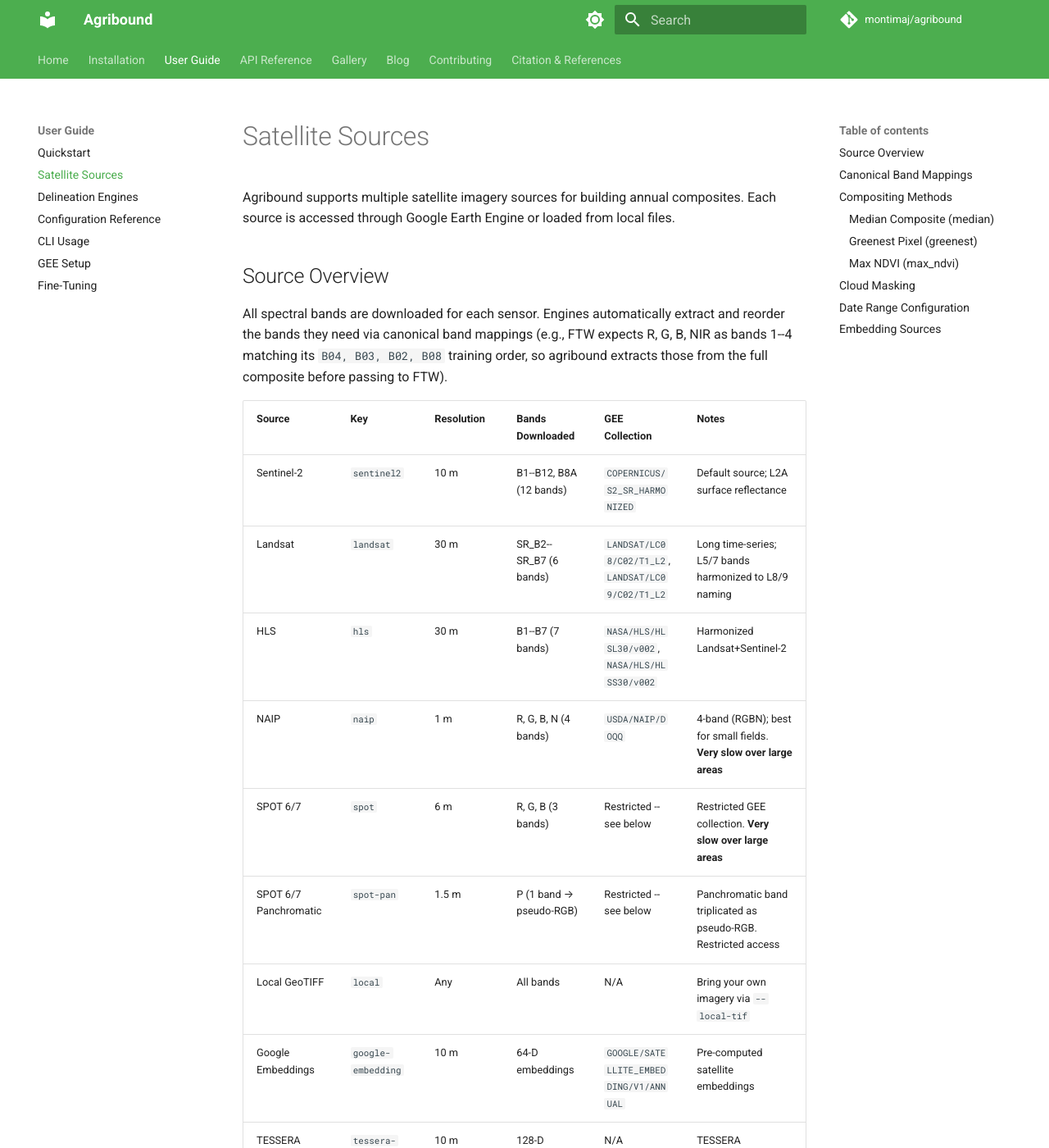
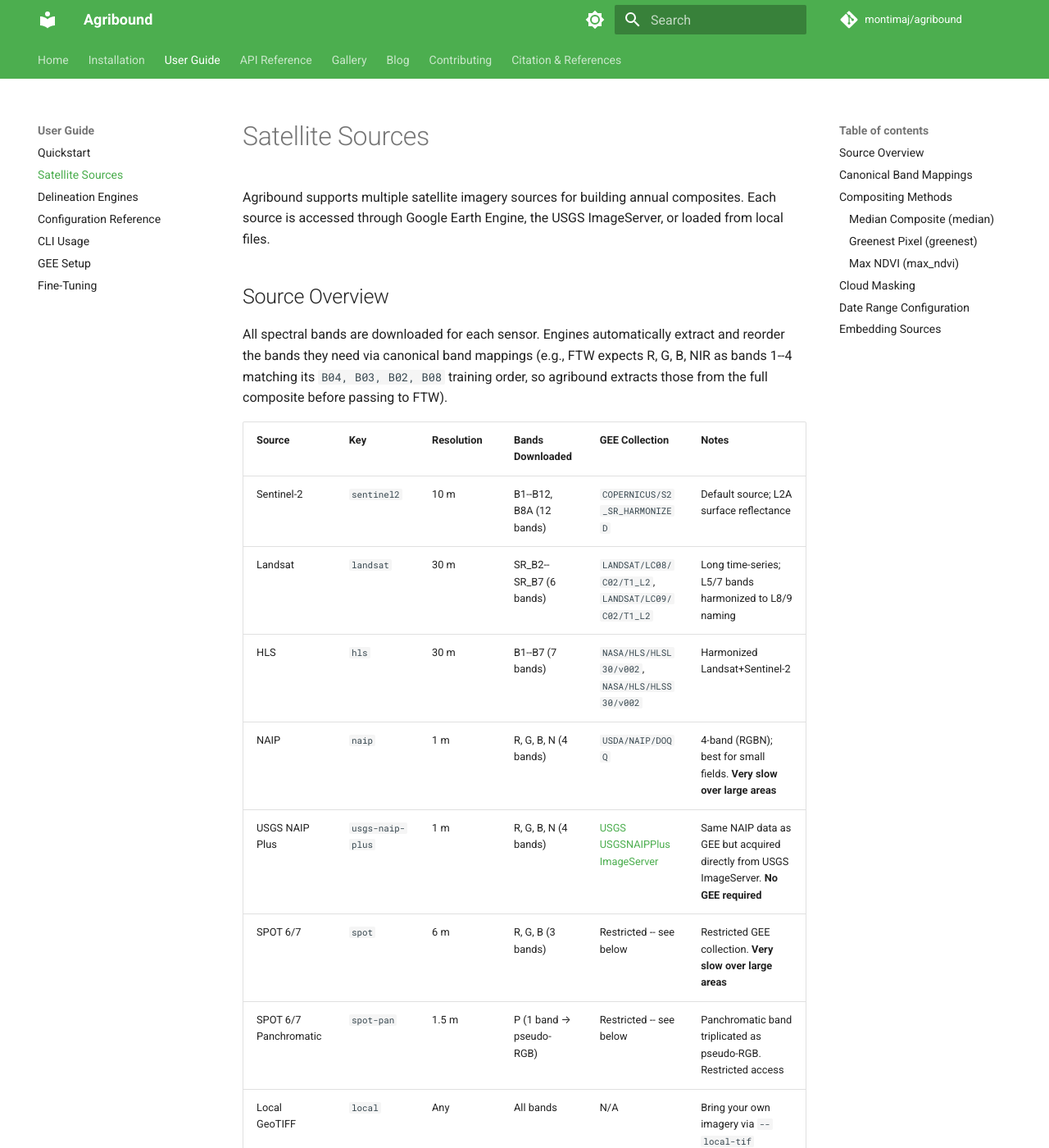
Before and after one commit to montimaj/agribound, an MkDocs documentation site: the page built from docs/user-guide/satellite-sources.md, in a window 1280 px wide and 1400 px high. Shown: the whole window at 82% size. Built offline with MkDocs 1.6.1 and Material for MkDocs 9.7.7, drawn with Linux system fonts in a browser that asks for light colours; comment, search, counter and statistics services are not loaded.

Commit message:
Add missing USGS NAIP+ entry in README and docs

```diff
--- a/agribound/__init__.py
+++ b/agribound/__init__.py
@@ -3,7 +3,7 @@
 
 A Python package that combines satellite foundation models, embeddings, and
 global training data for accurate agricultural field boundary mapping. Supports
-multiple satellite sources (Landsat, Sentinel-2, HLS, NAIP, SPOT) and
+multiple satellite sources (Landsat, Sentinel-2, HLS, NAIP, USGS NAIP Plus, SPOT) and
 delineation engines (Delineate-Anything, FTW, GeoAI, Prithvi, embeddings).
 
 Basic Usage
--- a/docs/user-guide/satellite-sources.md
+++ b/docs/user-guide/satellite-sources.md
@@ -1,6 +1,6 @@
 # Satellite Sources
 
-Agribound supports multiple satellite imagery sources for building annual composites. Each source is accessed through Google Earth Engine or loaded from local files.
+Agribound supports multiple satellite imagery sources for building annual composites. Each source is accessed through Google Earth Engine, the USGS ImageServer, or loaded from local files.
 
 ## Source Overview
 
@@ -12,6 +12,7 @@
 | Landsat | `landsat` | 30 m | SR_B2--SR_B7 (6 bands) | `LANDSAT/LC08/C02/T1_L2`, `LANDSAT/LC09/C02/T1_L2` | Long time-series; L5/7 bands harmonized to L8/9 naming |
 | HLS | `hls` | 30 m | B1--B7 (7 bands) | `NASA/HLS/HLSL30/v002`, `NASA/HLS/HLSS30/v002` | Harmonized Landsat+Sentinel-2 |
 | NAIP | `naip` | 1 m | R, G, B, N (4 bands) | `USDA/NAIP/DOQQ` | 4-band (RGBN); best for small fields. **Very slow over large areas** |
+| USGS NAIP Plus | `usgs-naip-plus` | 1 m | R, G, B, N (4 bands) | [USGS USGSNAIPPlus ImageServer](https://imagery.nationalmap.gov/arcgis/rest/services/USGSNAIPPlus/ImageServer) | Same NAIP data as GEE but acquired directly from USGS ImageServer. **No GEE required** |
 | SPOT 6/7 | `spot` | 6 m | R, G, B (3 bands) | Restricted -- see below | Restricted GEE collection. **Very slow over large areas** |
 | SPOT 6/7 Panchromatic | `spot-pan` | 1.5 m | P (1 band → pseudo-RGB) | Restricted -- see below | Panchromatic band triplicated as pseudo-RGB. Restricted access |
 | Local GeoTIFF | `local` | Any | All bands | N/A | Bring your own imagery via `--local-tif` |
```
Also changed, not shown: README.md (+4 -3 lines), docs/index.md (+1 -1 lines), docs/user-guide/gee-setup.md (+1 -1 lines).
